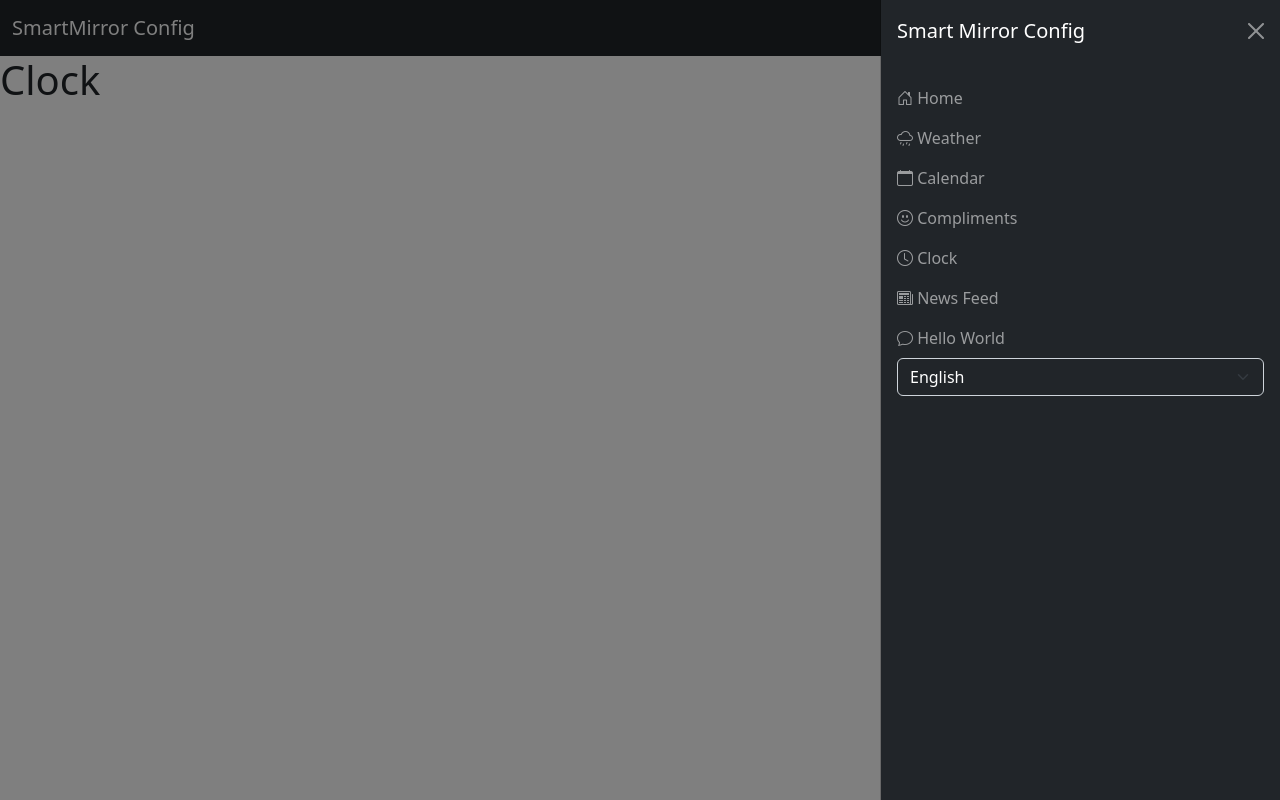
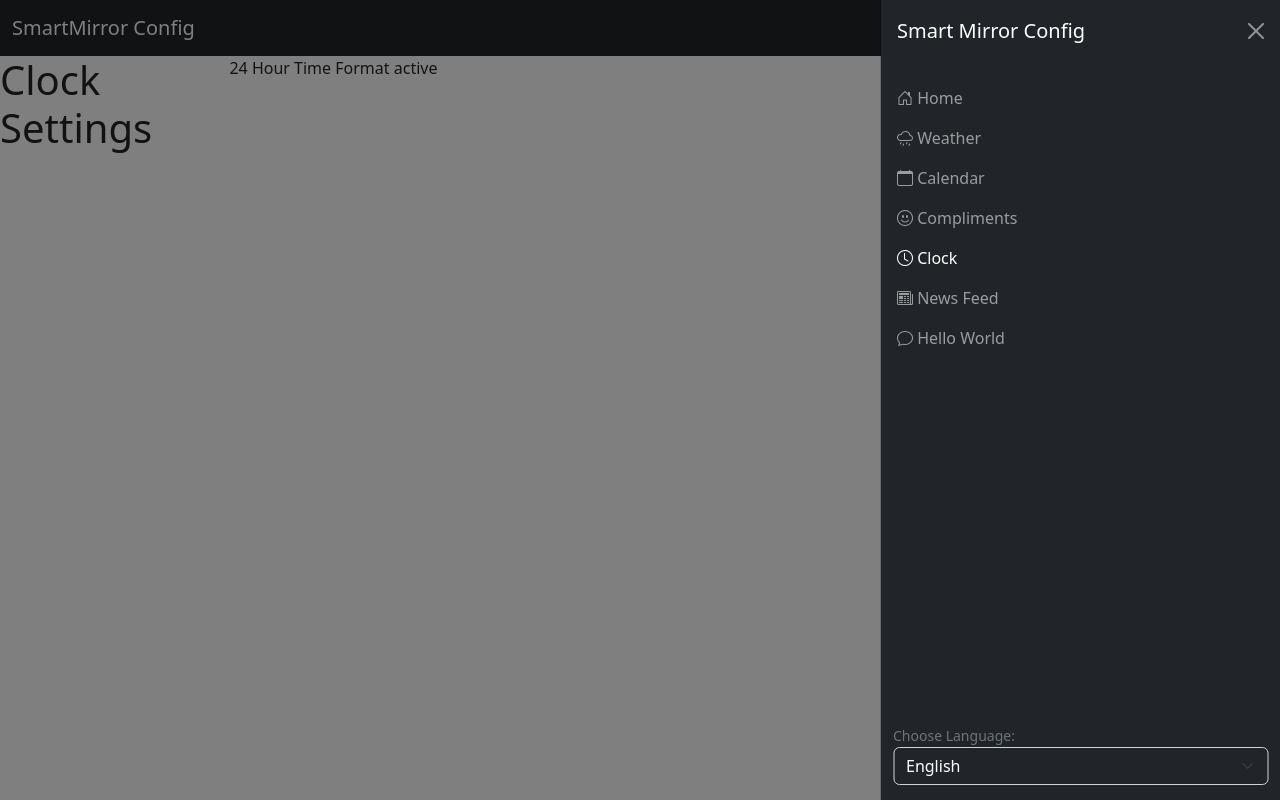
Before and after one commit to ProxyBlack61/MirrorConfig, a Vue app: page /clock in a window 1280 px wide. Both pictures are taken after a click on the button 1240 px from the left and 28 px from the top of the page. Built offline with nearby package versions, Linux system fonts and the light colour scheme.

Commit message:
Started Clock settings

```diff
--- a/src/components/TopNavbar.vue
+++ b/src/components/TopNavbar.vue
@@ -68,7 +68,11 @@
               </router-link>
             </li>
           </ul>
-          <div class="">
+          <div
+            class="position-absolute bottom-0 start-50 translate-middle-x container-fluid"
+            style="padding-bottom: 15px"
+          >
+            <label class="form-text">{{ $t("chooseLanguageMsg") }}</label>
             <select
               class="form-select bg-dark text-white"
               v-model="$i18n.locale"
@@ -89,23 +93,8 @@
 </template>
 
 <script>
-import i18n from "@/plugins/i18n";
-
 export default {
   name: "TopNavbar",
-  data() {
-    return {
-      languages: [
-        { flag: "us", language: "en", title: "English" },
-        { flag: "de", language: "de", title: "Deutsch" },
-      ],
-    };
-  },
-  methods: {
-    changeLocale(language) {
-      i18n.locale = language;
-    },
-  },
 };
 </script>
 
--- a/src/plugins/i18n.js
+++ b/src/plugins/i18n.js
@@ -8,6 +8,9 @@ const messages = {
     newsFeedMsg: "News Feed",
     complimentsMsg: "Compliments",
     homeMsg: "Home",
+    chooseLanguageMsg: "Choose Language:",
+    clockHeader: "Clock Settings",
+    clockTimeFormat: "24 Hour Time Format active"
   },
   Deutsch: {
     weatherMsg: "Wetter",
@@ -17,6 +20,9 @@ const messages = {
     newsFeedMsg: "Nachrichten",
     complimentsMsg: "Komplimente",
     homeMsg: "Home",
+    chooseLanguageMsg: "Sprache wählen:",
+    clockHeader: "Uhr Einstellungen",
+    clockTimeFormat: "24 Stunden Zeitformat aktiv"
   },
 };
 
--- a/src/router.js
+++ b/src/router.js
@@ -47,4 +47,5 @@ export default createRouter({
     },
   ],
   history: createWebHistory(),
+  linkActiveClass: "active",
 });
--- a/src/views/Clock.vue
+++ b/src/views/Clock.vue
@@ -1,5 +1,15 @@
 <template>
-  <h1>Clock</h1>
+<div class="h-100 d-flex flex-row">
+  <h1 class="h1 ">{{$t("clockHeader") }}</h1>
+
+  <div class="container-fluid">
+    <a>{{$t("clockTimeFormat")}}</a>
+  </div>
+</div>
+
+
+
+
 </template>
 
 <script>
```
